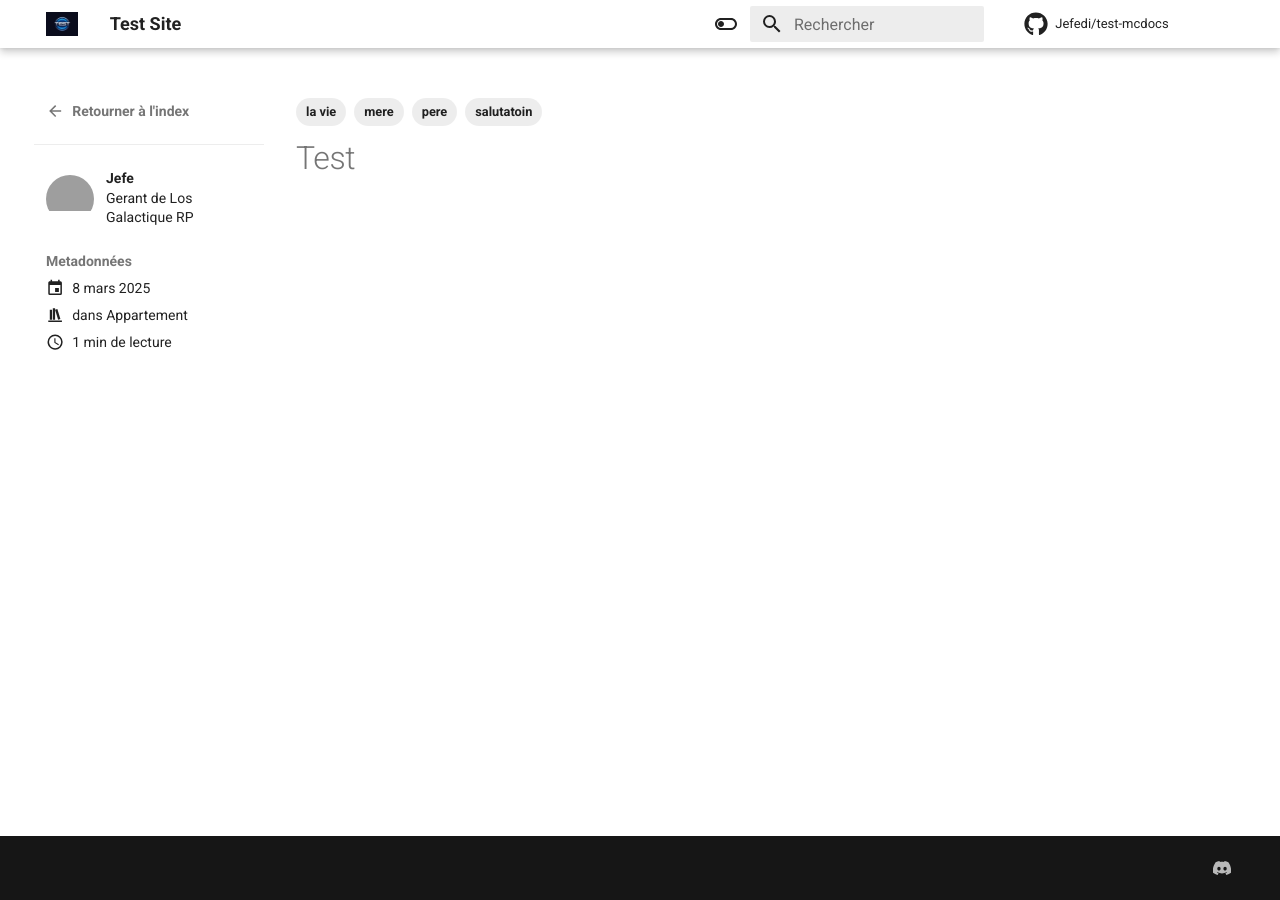
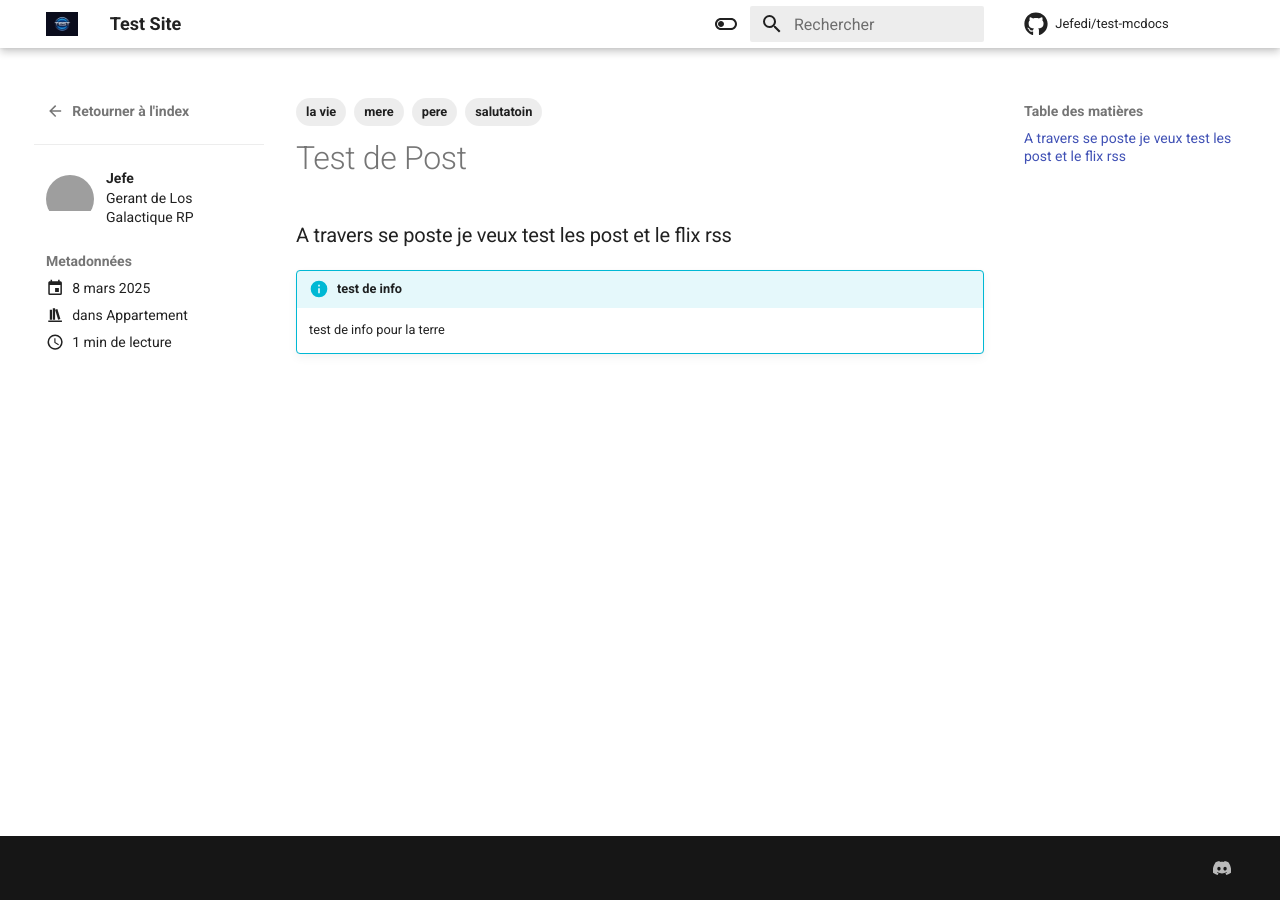
Before and after one commit to Jefedi/Test-mcdocs, an MkDocs documentation site: the page built from docs/blog/posts/test-de-post.md, in a window 1280 px wide. Built offline with MkDocs 1.6.1 and Material for MkDocs 9.7.7, drawn with Linux system fonts in a browser that asks for light colours; comment, search, counter and statistics services are not loaded; the version menu is left out; grey boxes are pictures that could not be loaded.

Commit message:
Update test-de-post.md

```diff
--- a/docs/blog/posts/test-de-post.md
+++ b/docs/blog/posts/test-de-post.md
@@ -11,3 +11,13 @@ tags:
 authors:
     - Jefedi
 ---
+
+
+# Test de Post
+
+
+### A travers se poste je veux test les post et le flix rss
+
+!!! info "test de info"
+
+      test de info pour la terre
```
